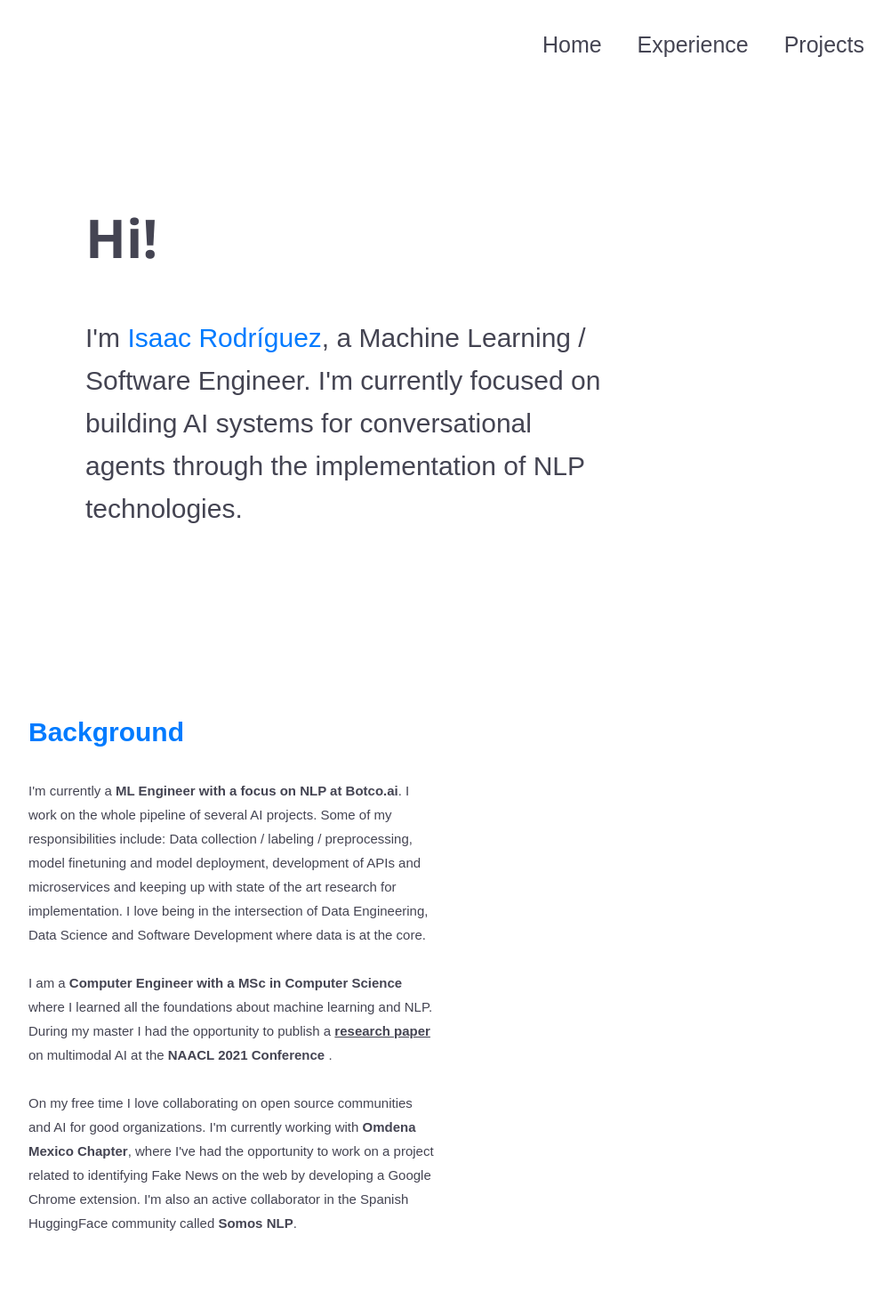
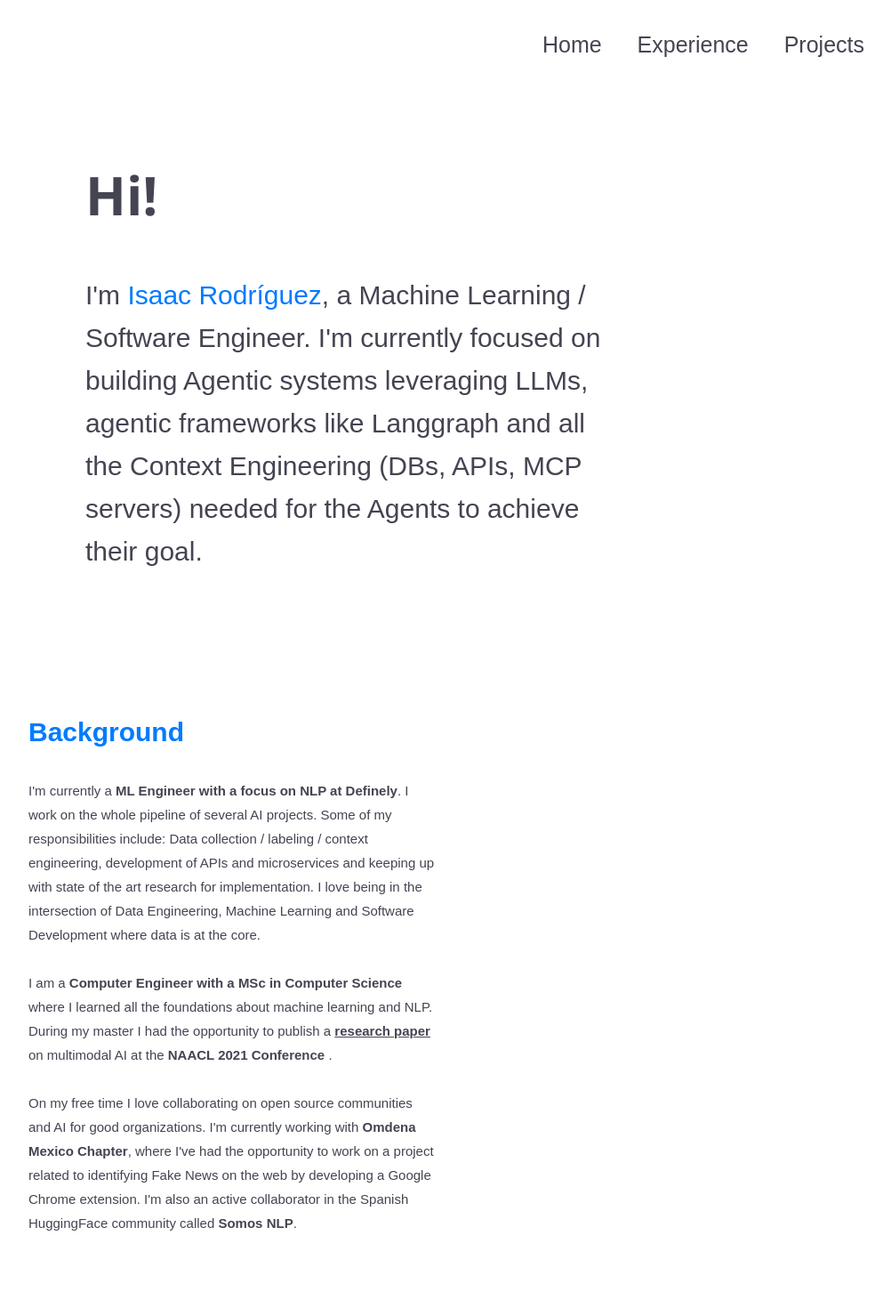
Before and after one commit to IsaacRodgz/isaacrodgz.github.io, a React (Create React App) app: page /projects in a window 1280 px wide. Shown: the top 1470 px of the page at 89% size, without its empty margins (160-1162 px from the left). Built offline with nearby package versions, Linux system fonts and the light colour scheme.

Commit message:
Update Home.js

```diff
--- a/src/pages/Home.js
+++ b/src/pages/Home.js
@@ -13,9 +13,10 @@ function Home() {
         <div className="prompt">
           <p>
             I'm <span id="name">Isaac Rodríguez</span>, a Machine Learning /
-            Software Engineer. I'm currently focused on building AI systems for
-            conversational agents through the implementation of NLP
-            technologies.
+            Software Engineer. I'm currently focused on building Agentic systems
+            leveraging LLMs, agentic frameworks like Langgraph and all the
+            Context Engineering (DBs, APIs, MCP servers) needed for the Agents
+            to achieve their goal.
           </p>
           <Link
             href="https://github.com/IsaacRodgz"
@@ -41,13 +42,13 @@ function Home() {
         <div className="background-text">
           <p>
             I'm currently a{' '}
-            <span>ML Engineer with a focus on NLP at Botco.ai</span>. I work on
+            <span>ML Engineer with a focus on NLP at Definely</span>. I work on
             the whole pipeline of several AI projects. Some of my
             responsibilities include: Data collection / labeling /
-            preprocessing, model finetuning and model deployment, development of
-            APIs and microservices and keeping up with state of the art research
-            for implementation. I love being in the intersection of Data
-            Engineering, Data Science and Software Development where data is at
+            context engineering, development of APIs and microservices and
+            keeping up with state of the art research for implementation.
+            I love being in the intersection of Data
+            Engineering, Machine Learning and Software Development where data is at
             the core. <br></br> <br></br>I am a{' '}
             <span>Computer Engineer with a MSc in Computer Science</span> where
             I learned all the foundations about machine learning and NLP. During
```
